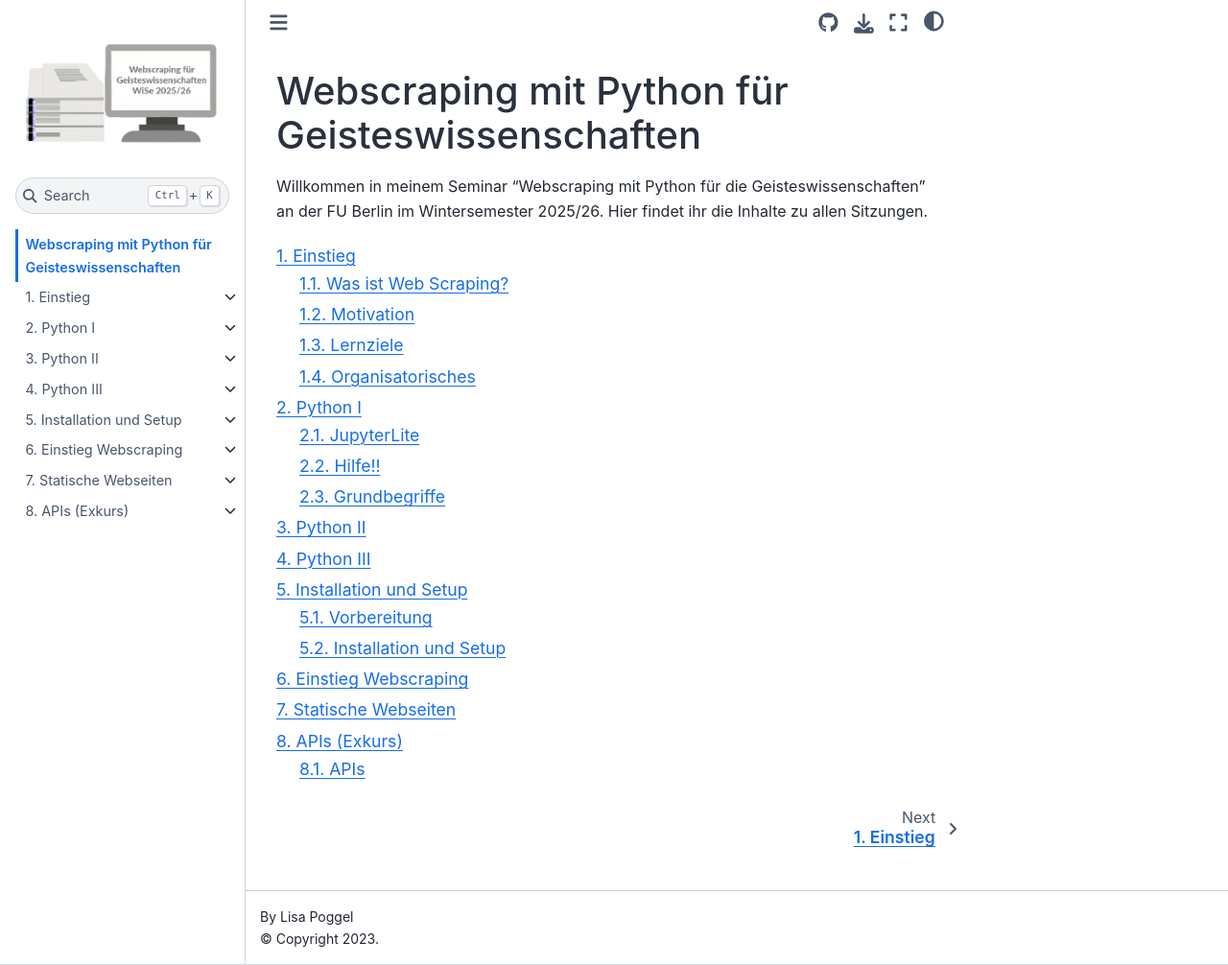
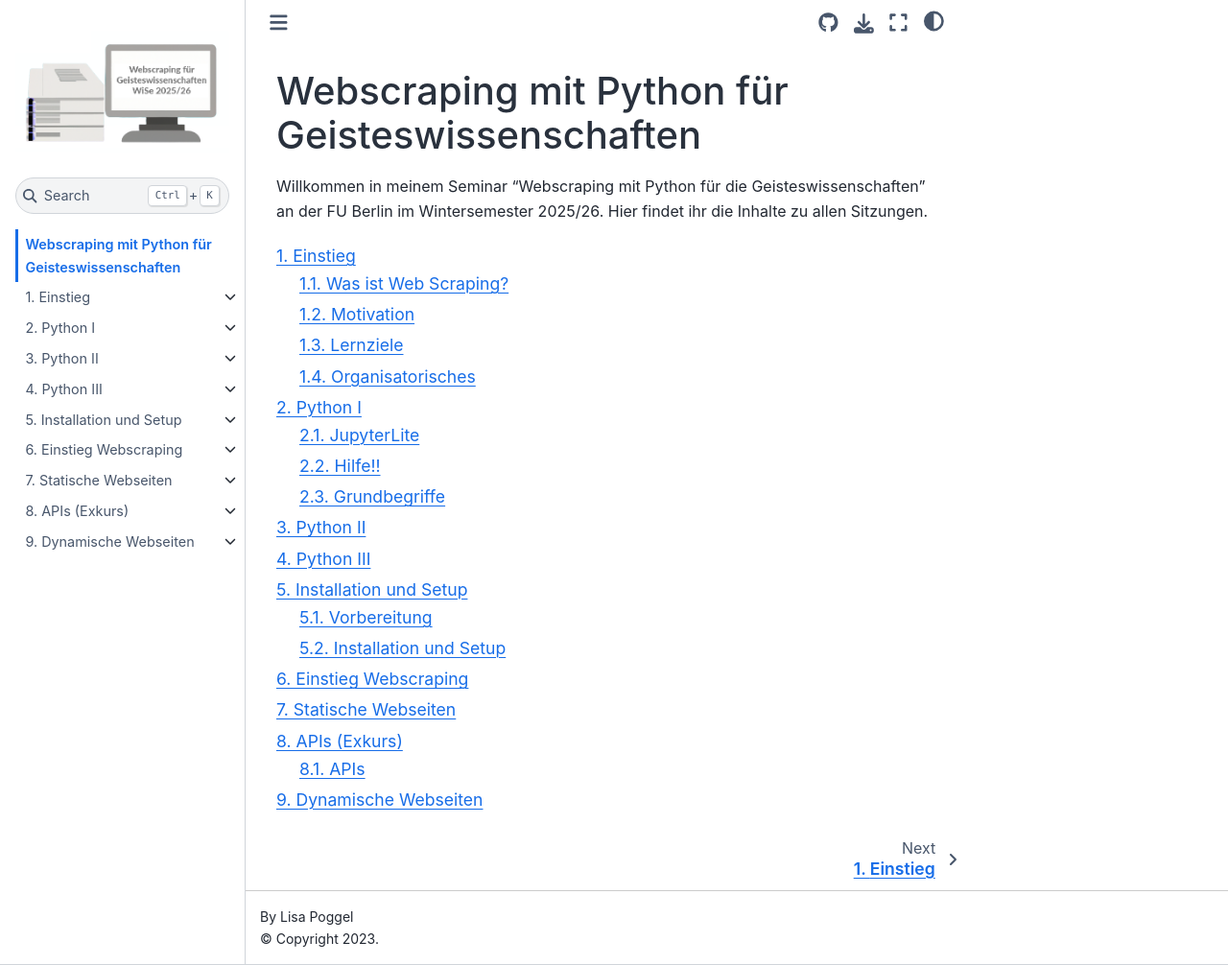
Before and after one commit to lipogg/webscraping-mit-python, a Jupyter Book: the page built from intro.md, in a window 1280 px wide and 1006 px high. Shown: the whole window at 96% size. Built offline with Jupyter Book 1.0.4 settings and Sphinx 7.4.7 and the Sphinx Book theme 1.1.4, drawn with Linux system fonts in a browser that asks for light colours; pages that are not in the unit, such as notebooks, are missing from menus; comment, search, counter and statistics services are not loaded; some of the changed lines change nothing that is shown.

Commit message:
update toc

```diff
--- a/_toc.yml
+++ b/_toc.yml
@@ -82,15 +82,15 @@ sections:
       title: Beispiel DraCor-API
     - file: chapters/08/subchapters/03_loc_api.ipynb
       title: Beispiel LOC-API
-#- file: chapters/09/09_intro
-#  title: Dynamische Webseiten
-#  sections:
-#    - file: chapters/09/subchapters/01_statisch_vs_dynamisch.ipynb
-#      title: Statisch vs. Dynamisch?
-#    - file: chapters/09/subchapters/02_einstieg_selenium.ipynb
-#      title: Einstieg Selenium
-#    - file: chapters/09/subchapters/03_fortsetzung_selenium.ipynb
-#      title: Fortsetzung Selenium
+- file: chapters/09/09_intro
+  title: Dynamische Webseiten
+  sections:
+    - file: chapters/09/subchapters/01_statisch_vs_dynamisch.ipynb
+      title: Statisch vs. Dynamisch?
+    - file: chapters/09/subchapters/02_einstieg_selenium.ipynb
+      title: Einstieg Selenium
+    - file: chapters/09/subchapters/03_fortsetzung_selenium.ipynb
+      title: Fortsetzung Selenium
 #- file: chapters/10/10_intro
 #  title: Pandas (Exkurs)
 #  sections:
```
